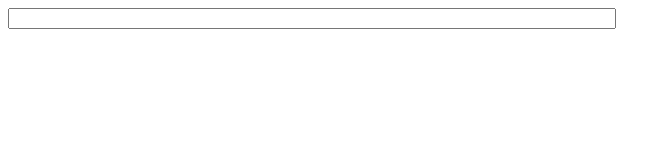
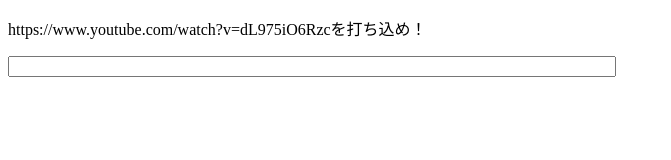
Before and after one commit to zsrtrgh1/YoutubeAPItest, a plain HTML site: page index.html in a window 1280 px wide. Shown: the whole page, without its empty margins (0-671 px from the left). Drawn offline with Linux system fonts and the light colour scheme.

Commit message:
Update index.html

```diff
--- a/index.html
+++ b/index.html
@@ -7,6 +7,7 @@
     <title>YoutubeAPI TEST</title>
 </head>
 <body>
+    <p>https://www.youtube.com/watch?v=dL975iO6Rzcを打ち込め！</p>
     <div id="ytplayer"></div>
 <input type="text" id="url" style="width: 600px">
 
```
